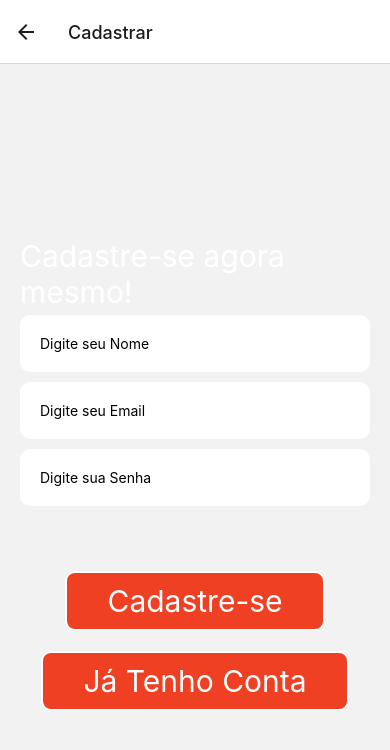
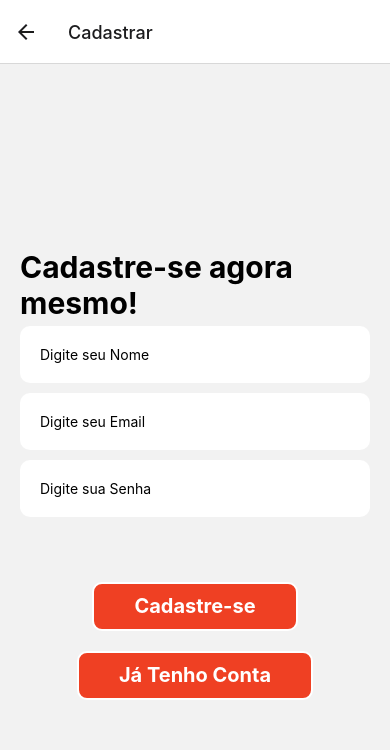
Before and after one commit to GabrielCostaMarques/SprintMobile, a React Native app: screen /Cadastrar in a window 390 px wide. Shown: the top 750 px of the page. Built offline with nearby package versions, Linux system fonts and the light colour scheme; what react-native-localhost would draw is missing.

Commit message:
Validação de campos

```diff
--- a/src/Telas/Register.js
+++ b/src/Telas/Register.js
@@ -11,34 +11,32 @@ import { api, API_URL } from "../api";
 import { onSucess, onError } from "../components/Toast";
 import {object,string} from "yup"
 
-const Lista = () => {
-  const contexto = useContext(Contexto);
-  return (
-    <View style={style.body}>
-      <Text style={style.titleInput}>Lista de Cadastros</Text>
+// const Lista = () => {
+//   const contexto = useContext(Contexto);
+//   return (
+//     <View style={style.body}>
+//       <Text style={style.titleInput}>Lista de Cadastros</Text>
 
-      <View key={index}>
-        <Text style={style.titleInput}>Nome: {usuario.nome}</Text>
-        <Text style={style.titleInput}>Email: {usuario.email}</Text>
-        <Text style={style.titleInput}>Senha: {usuario.senha}</Text>
-        <TouchableOpacity onPress={contexto.remover}>
-          <View style={style.btnLogin}>
-            <Text style={style.btnText}>Excluir Conta</Text>
-          </View>
-        </TouchableOpacity>
-      </View>
-    </View>
-  );
-};
+//       <View key={index}>
+//         <Text style={style.titleInput}>Nome: {usuario.nome}</Text>
+//         <Text style={style.titleInput}>Email: {usuario.email}</Text>
+//         <Text style={style.titleInput}>Senha: {usuario.senha}</Text>
+//         <TouchableOpacity onPress={contexto.remover}>
+//           <View style={style.btnLogin}>
+//             <Text style={style.btnText}>Excluir Conta</Text>
+//           </View>
+//         </TouchableOpacity>
+//       </View>
+//     </View>
+//   );
+// };
 
 const SignIn = ({ navigation }) => {
   const contexto = useContext(Contexto);
   const [nome, setNome] = useState("");
   const [email, setEmail] = useState("");
   const [senha, setSenha] = useState("");
-  const [erronome, setErroNome] = useState("");
-  const [erroemail, setErroEmail] = useState("");
-  const [errosenha, setErroSenha] = useState("");
+  const [erro, setErro]= useState("")
 
 
   const obj = {
@@ -72,14 +70,14 @@ const SignIn = ({ navigation }) => {
   };
 
   const validacaoCampos = object({
-    nome: string().required(),
-    email:string().email().required(),
-    senha: string().required()
+    nome: string().required("Campo Obrigatório").min((3),"Campo com minímo de 3 caracteres").max((50),"Campo com máximo de 50 caracteres"),
+    email:string().email("Email Inválido").required("Campo Obrigatório"),
+    senha: string().required("Campo Obrigatório").min((4),"Campo com minímo de 4 caracteres")
   })
 
   return (
     <View style={style.body}>
-      <Text style={style.btnText}>Cadastre-se agora mesmo!</Text>
+      <Text style={style.title}>Cadastre-se agora mesmo!</Text>
 
       <TextInput
         style={style.input}
@@ -88,12 +86,14 @@ const SignIn = ({ navigation }) => {
         onChangeText={setNome}
         minLength={1}
       />
+        <Text style={style.msgErro}>{erro.nome}</Text>
       <TextInput
         style={style.input}
         placeholder="Digite seu Email"
         value={email}
         onChangeText={setEmail}
       />
+        <Text style={style.msgErro}>{erro.email}</Text>
       <TextInput
         placeholder="Digite sua Senha"
         style={style.input}
@@ -101,6 +101,7 @@ const SignIn = ({ navigation }) => {
         value={senha}
         onChangeText={setSenha}
       />
+      <Text style={style.msgErro}>{erro.senha}</Text>
 
       <TouchableOpacity
         value="Cadastrar"
@@ -115,9 +116,27 @@ const SignIn = ({ navigation }) => {
       </TouchableOpacity>
       <TouchableOpacity
         onPress={() => {
-          validacaoCampos.validate({data})
-          .then(()=>{})
-          navigation.navigate("Login")}}
+          const campos ={nome,email,senha}
+
+          validacaoCampos.validate(campos,{abortEarly:false})
+          .then(()=>{
+            setErro({nome:"",email:"",senha:""})
+            navigation.navigate("Login")
+
+          })
+          .catch((erro) => {
+            const validationErrors = {};
+            erro.inner.forEach((e) => {
+              validationErrors[e.path] = e.message;
+            });
+            setErro(validationErrors);
+
+          });
+
+        }
+
+        }
+
         style={{ marginVertical: 20 }}
       >
         <View style={style.btnCadastrar}>
@@ -140,6 +159,12 @@ const style = StyleSheet.create({
     padding: 20,
   },
 
+  title:{
+    color:"black",
+    fontSize:30,
+    fontWeight:"bold"
+  },
+
   input: {
     backgroundColor: "#fff",
     borderRadius: 10,
@@ -154,13 +179,20 @@ const style = StyleSheet.create({
     fontSize: 20,
     fontWeight: "bold",
     letterSpacing: 2,
-    color: "#000",
+    color: "black",
     marginTop: 20,
     marginBottom: 20,
   },
 
+  msgErro:{
+    fontSize: 11,
+    color: "red",
+    fontWeight: "bold"
+  },
+
   btnCadastrar: {
-    fontSize: 30,
+    fontWeight: "bold" ,
+    fontSize: 20,
     backgroundColor: "#ef4023",
     position: "relative",
     top: 60,
@@ -171,7 +203,10 @@ const style = StyleSheet.create({
     borderWidth: 2,
   },
   btnText: {
-    fontSize: 30,
-    color: "white",
+    fontSize: 20,
+    fontWeight: "bold",
+    textAlign: "center",
+    lineHeight: 25,
+    color:"white"
   },
 });
--- a/src/components/apiGPT.js
+++ b/src/components/apiGPT.js
@@ -1,6 +1,6 @@
 import axios from 'axios';
 
-const API_KEY = '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';
+const API_KEY = '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';
 
 export const respostaApiGPT = async (mensagemUser) => {
   const apiChat = axios.create({
```
